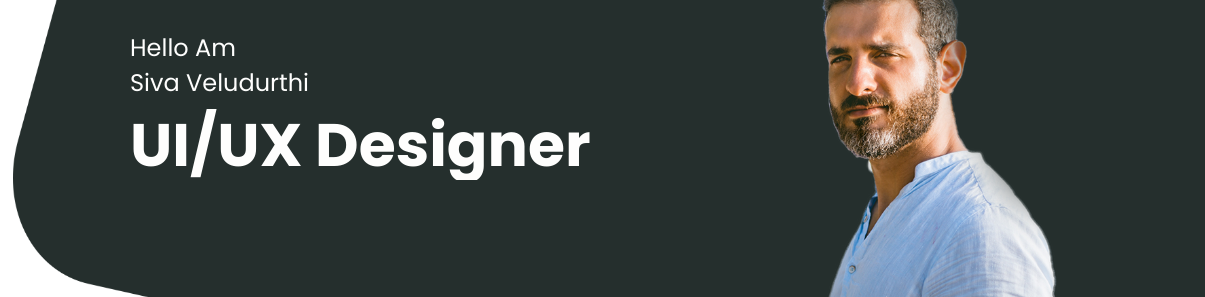
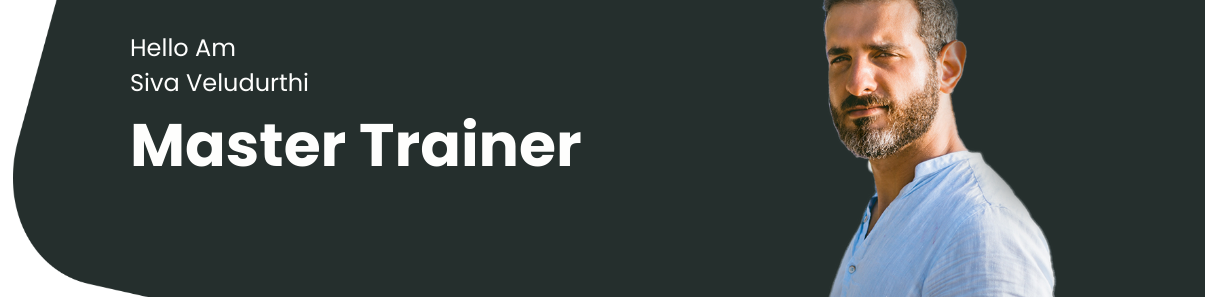
Before and after one commit to sivamohanbabu/siva-portfolio, a plain HTML site: page index.html in a window 1280 px wide. Shown: the part 179-476 px from the top of the page, 0-1205 px from the left. Drawn offline with Linux system fonts and the light colour scheme; files that its build step writes are made by us from their sources.

Commit message:
change in role

```diff
--- a/index.html
+++ b/index.html
@@ -81,7 +81,7 @@
                                  <div class="col-md-6">
                                     <div class="banner_taital_main">
                                        <h3 class="banner_text">Hello Am <br>Siva Veludurthi</h3>
-                                       <h1 class="banner_taital">UI/UX Designer</h1>
+                                       <h1 class="banner_taital">Master Trainer</h1>
                                     </div>
                                  </div>
                                  <div class="col-md-6">
@@ -103,7 +103,7 @@
                                  <div class="col-md-6">
                                     <div class="banner_taital_main">
                                        <h3 class="banner_text">Hello Am <br>Siva Veludurthi</h3>
-                                       <h1 class="banner_taital">UI/UX Designer</h1>
+                                       <h1 class="banner_taital">Master Trainer</h1>
                                     </div>
                                  </div>
                                  <div class="col-md-6">
@@ -125,7 +125,7 @@
                                  <div class="col-md-6">
                                     <div class="banner_taital_main">
                                        <h3 class="banner_text">Hello Am <br>Siva Veludurthi</h3>
-                                       <h1 class="banner_taital">UI/UX Designer</h1>
+                                       <h1 class="banner_taital">Master Trainer</h1>
                                     </div>
                                  </div>
                                  <div class="col-md-6">
@@ -147,7 +147,7 @@
                                  <div class="col-md-6">
                                     <div class="banner_taital_main">
                                        <h3 class="banner_text">Hello Am <br>Siva Veludurthi</h3>
-                                       <h1 class="banner_taital">UI/UX Designer</h1>
+                                       <h1 class="banner_taital">Master Trainer</h1>
                                     </div>
                                  </div>
                                  <div class="col-md-6">
```
